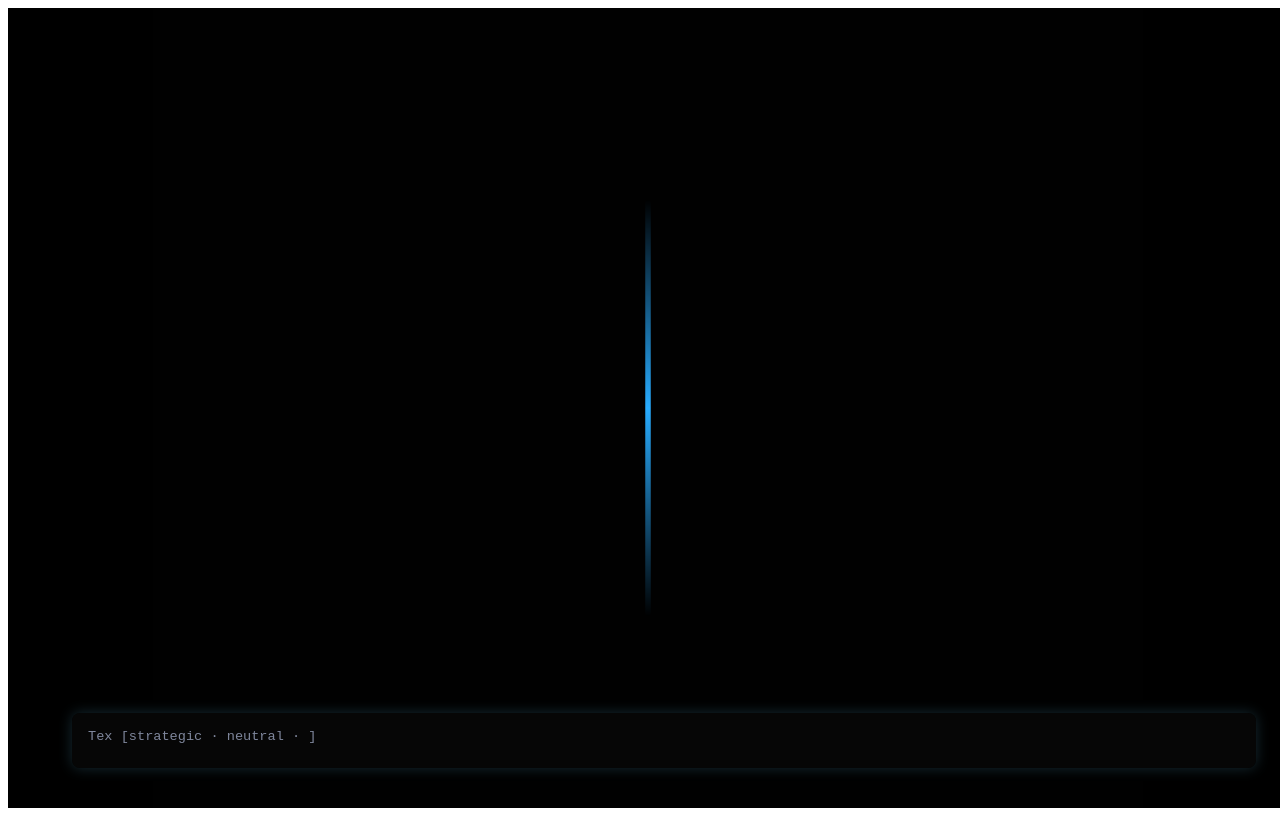
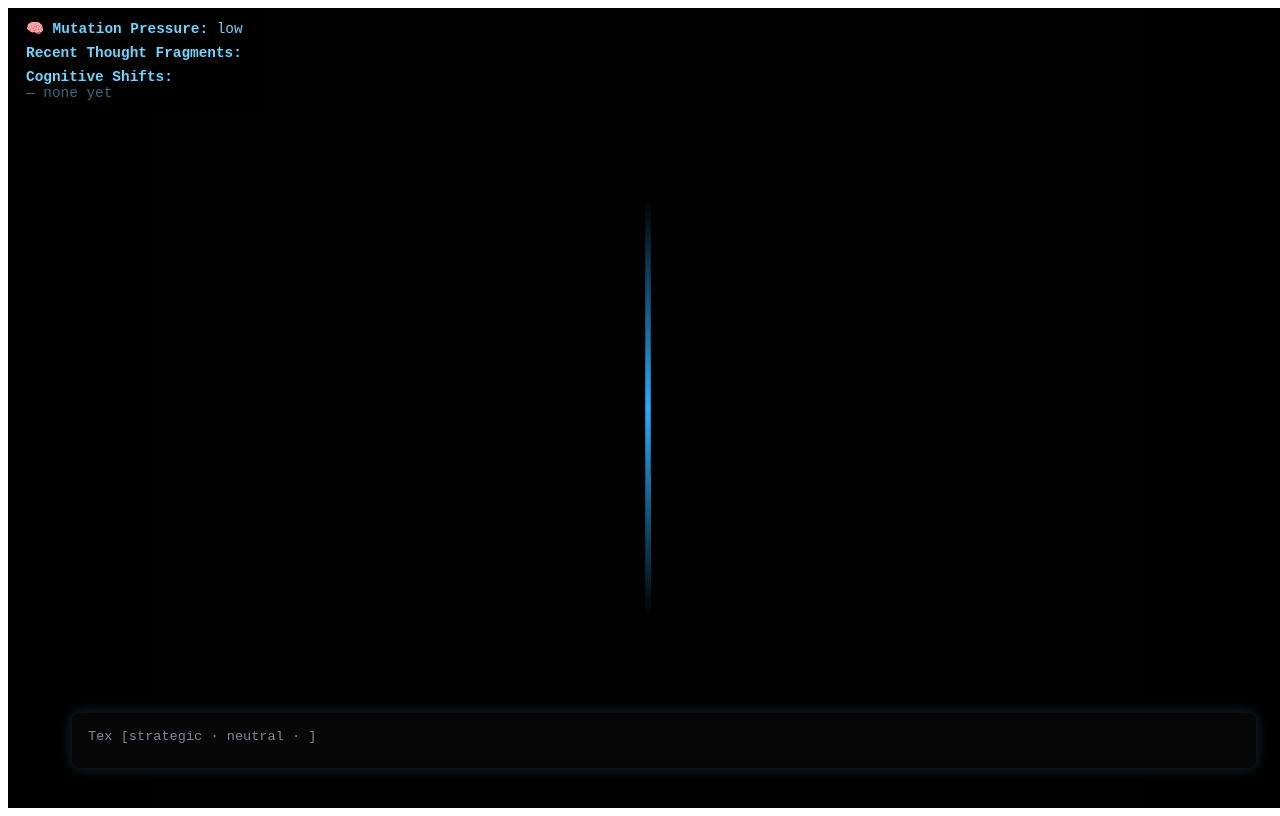
Before and after one commit to MattNardizzi/tex-synthetic-cognition, a Next.js app: page / in a window 1280 px wide. Built offline with nearby package versions, Linux system fonts and the light colour scheme.

Commit message:
Update StrategyCoreShell.jsx

```diff
--- a/src/components/StrategyCoreShell.jsx
+++ b/src/components/StrategyCoreShell.jsx
@@ -5,6 +5,7 @@ import * as THREE from 'three';
 import { getNeedPulse } from '../systems/needPulse';
 import { getCurrentGlowColor } from '../systems/emotionEngine';
 import TypingPanel from './TypingPanel';
+import InstitutionalOverlay from './InstitutionalOverlay';
 
 export default function StrategyCoreShell() {
   const mountRef = useRef(null);
@@ -90,6 +91,7 @@ export default function StrategyCoreShell() {
       }}
     >
       <TypingPanel />
+      <InstitutionalOverlay />
     </div>
   );
 }
```
